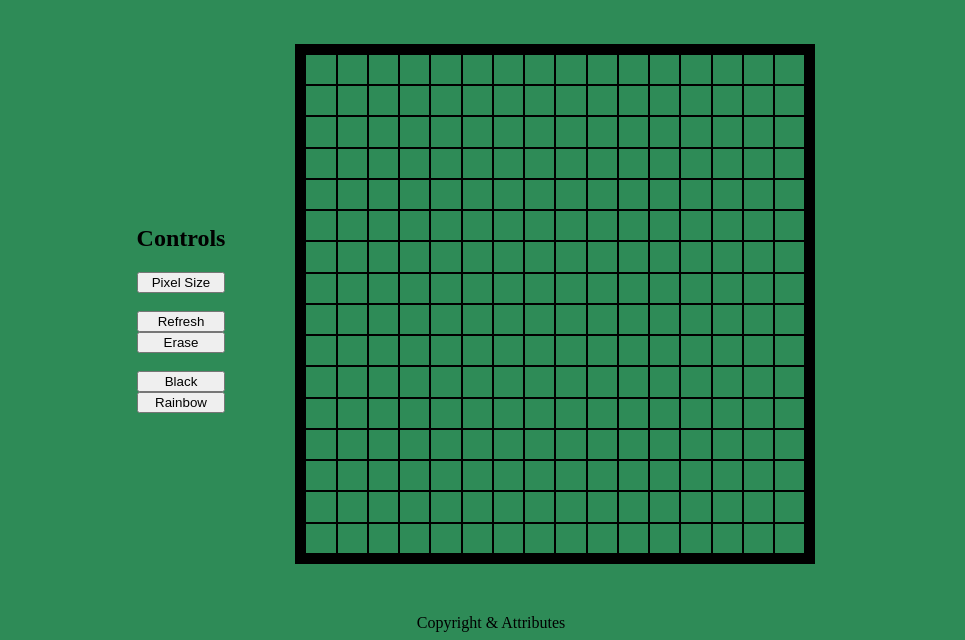
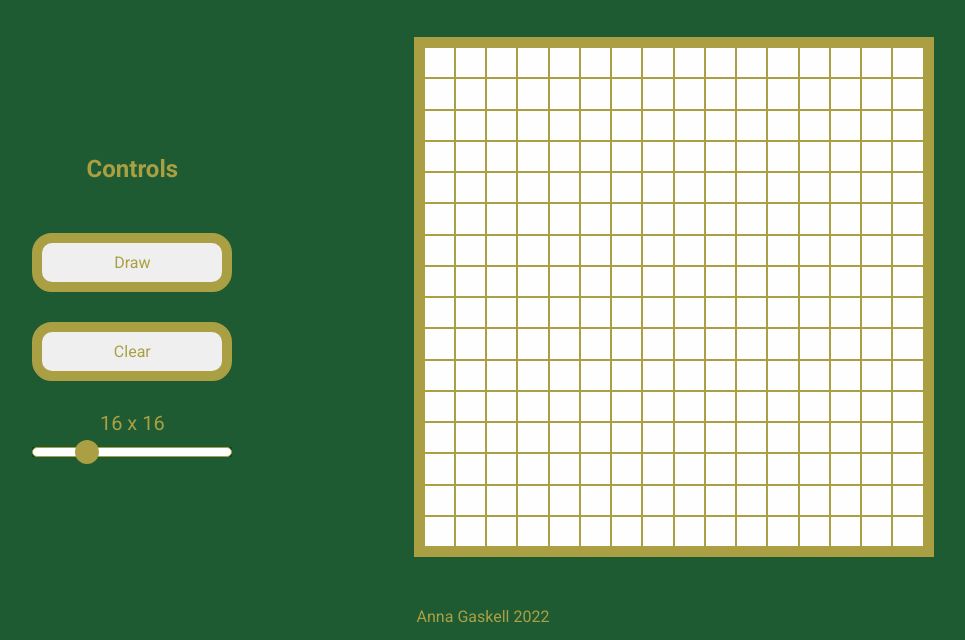
Before and after one commit to AnnaGaskell/EtchASketch, a plain HTML site: page index.html in a window 1280 px wide. Shown: the part 164-804 px from the top of the page, without its empty margins (157-1122 px from the left). Drawn offline with Linux system fonts and the light colour scheme.

Commit message:
final version

```diff
--- a/index.html
+++ b/index.html
@@ -4,29 +4,29 @@
     <meta charset="UTF-8">
     <meta http-equiv="X-UA-Compatible" content="IE=edge">
     <meta name="viewport" content="width=device-width, initial-scale=1.0">
+    <title>EtchASketch</title>
+    <link rel="preconnect" href="https://fonts.googleapis.com" />
+    <link rel="preconnect" href="https://fonts.gstatic.com" crossorigin />
+    <link href="https://fonts.googleapis.com/css2?family=Roboto:wght@400;700&display=swap" rel="stylesheet"/>
     <link rel="stylesheet" href="styles.css">
-    <title>EtchASketch</title>
+    <script src="https://kit.fontawesome.com/4c536a6bd5.js" crossorigin="anonymous"></script>
+
 </head>
 <body>
     <header class="header">
-        <h1>Etch A Sketch</h1>
+        <h1 class="title">Etch A Sketch</h1>
     </header>
-    <div class="main">
-        <div id="controls">
+    <main class="main">
+        <div class="settings">
             <h2>Controls</h2>
-            <button class="size" type="button">Pixel Size</button>
-            <br>
-            <button class="refresh" type="button">Refresh</button>
-            <button class="erase" type="button">Erase</button>
-            <br>
-            <button class="black" type="button">Black</button>
-            <button class="rainbow" type="button">Rainbow</button>
-
-
+            <button id="drawBtn">Draw</button>
+            <button id="clearBtn">Clear</button>
+            <div id="sizeValue" class="size-value">16 x 16</div>
+            <input id="sizeSlider" type="range" value="16" min="1" max="64" />
         </div>
-        <div id="container"></div>
-    </div>
-    <div id="footer">Copyright & Attributes</div>
+        <div id="grid" class="grid"></div>
+    </main>
+    <footer class="footer">Anna Gaskell 2022</footer>
     <script src="javascript.js"></script>
 </body>
 </html>
--- a/javascript.js
+++ b/javascript.js
@@ -1,63 +1,83 @@
-//Create Div//
-const container = document.querySelector("#container");
+//Defaults//
+let currentMode = 'draw'
+let currentSize = 16
 
+window.onload = () => {
+    setupGrid(currentSize)
+    activateButton(currentMode)
+  }
 
-//Create Grid within new Div//
+//Button Values & Events//
 
-function createGrid(gridValue){
-    for (let i = 0; i < gridValue * gridValue; i++){
-        const content = document.createElement('div');
-        content.classList.add('grid');
-        container.appendChild(content);
+const drawBtn = document.getElementById('drawBtn')
+const clearBtn = document.getElementById('clearBtn')
+const sizeValue = document.getElementById('sizeValue')
+const sizeSlider = document.getElementById('sizeSlider')
+const grid = document.getElementById('grid')
+
+drawBtn.onclick = () => setCurrentMode('draw')
+clearBtn.onclick = () => reloadGrid()
+sizeSlider.onmousemove = (e) => updateSizeValue(e.target.value)
+sizeSlider.onchange = (e) => changeSize(e.target.value)
+
+let mouseDown = false
+document.body.onmousedown = () => (mouseDown = true)
+document.body.onmouseup = () => (mouseDown = false)
+
+//Activations//
+
+function freshGrid(e) {
+    if (e.type === 'mouseover' && !mouseDown) return
+      else if (currentMode === 'draw') {
+      e.target.style.backgroundColor = 'black'
+    } else if (reloadGrid()) {
+      e.target.style.backgroundColor = '#fefefe'
     }
   }
 
-createGrid(16);
+function activateButton() {
+    if (currentMode === 'draw') {
+      drawBtn.classList.remove('active')
+    } else if (currentMode === reloadGrid()) {
+      clearBtn.classList.remove('active')
+    }
+  }
 
 
-//Select cells to change color with mouseover Hover//
-let cells = document.querySelectorAll(".grid");
-function blackColor(){
-    this.style.backgroundColor = '#000000';
+// GRID with use prompt (slider style) //
+
+function setCurrentSize(newSize) {
+    currentSize = newSize
   }
-cells.forEach(cell => cell.addEventListener('mouseover', blackColor))
 
+function changeSize(value) {
+  setCurrentSize(value)
+  updateSizeValue(value)
+  reloadGrid()
+}
 
+function updateSizeValue(value) {
+  sizeValue.innerHTML = `${value} x ${value}`
+}
 
-//Refresh Current Grid//
-clearButton = document.querySelector('.refresh');
-function refreshGrid(){
-    window.location.reload();
+function reloadGrid() {
+  clearGrid()
+  setupGrid(currentSize)
 }
-clearButton.addEventListener('click', refreshGrid);
 
+function clearGrid() {
+  grid.innerHTML = ''
+}
 
+function setupGrid(size) {
+  grid.style.gridTemplateColumns = `repeat(${size}, 1fr)`
+  grid.style.gridTemplateRows = `repeat(${size}, 1fr)`
 
-//Pixel Size with Prompt//
-const sizeButton = document.querySelector(".size");
-function changeGrid(){
-    let newGrid = prompt("Enter Grid Size between 1 to 100")
-    let newPixel = parseInt(newGrid);
-    if (newPixel >= 1 && newPixel <= 100){
-        gridValue = newPixel;
-        createGrid();
-    }else {
-        alert("Enter a number from 1-100 range");
+  for (let i = 0; i < size * size; i++) {
+    const gridElement = document.createElement('div')
+    gridElement.classList.add("grid-element")
+    gridElement.addEventListener('mouseover', freshGrid)
+    gridElement.addEventListener('mousedown', freshGrid)
+    grid.appendChild(gridElement)
   }
 }
-sizeButton.addEventListener('click', changeGrid);
-
-
-
-
-//Eraser//
-
-
-
-//Bonus: Random Rainbow Value//
-function changeColor(e) {
-    const Color1 = Math.floor(Math.random() * 256);
-    const Color2 = Math.floor(Math.random() * 256);
-    const Color3 = Math.floor(Math.random() * 256);
-    e.target.style.backgroundColor = `rgb(${Color1}, ${Color2}, ${Color3})`;
-  }
--- a/styles.css
+++ b/styles.css
@@ -1,43 +1,107 @@
-body {
+:root {
+    --enhance: #aaa043;
+    --background: #03471ae3;
+    --secondary-background: #fefefe;
+  }
+
+  html {
+    position: relative;
+    min-height: 100%;
+  }
+
+  body {
+    background-color: var(--background);
+    color: var(--enhance);
+    font-family: 'Roboto', sans-serif;
+  }
+
+
+  button,
+  input {
+    width: 100%;
+    color: inherit;
+    font-family: inherit;
+    font-size: inherit;
+  }
+
+  /* HEADER */
+
+
+  .title {
+    text-align: center;
+    font-size: 80px;
+  }
+
+  /* MAIN */
+
+  .main {
+    display: flex;
+    align-items: center;
+    justify-content: space-evenly;
+  }
+
+  .settings {
     display: flex;
     flex-direction: column;
     align-items: center;
-    background-color: seagreen;
-    width: 100%;
-    height: 100%;
+    gap: 30px;
+    width: 200px;
+  }
 
-}
+  button {
+    padding: 10px 20px;
+    border: 10px solid var(--enhance);
+    border-radius: 20px;
 
-.header{
-    font-size: xx-large;
-}
+  }
 
-.main{
-    display: flex;
-    flex-direction: row;
-    align-content: space-between;
-}
+  .size-value {
+    margin-bottom: -20px;
+    font-size: 20px;
+  }
 
-#controls {
-    display: flex;
-    flex-direction: column;
-    justify-content: center;
-    padding: 20px;
+  /* SLIDER */
 
-}
+  input[type='range'] {
+    -webkit-appearance: none;
+    background-color: var(--background);
+  }
 
-#container {
+  input[type='range']::-webkit-slider-runnable-track {
+    height: 10px;
+    border: 1px solid var(--enhance);
+    border-radius: 25px;
+    background: var(--secondary-background);
+  }
+
+  input[type='range']::-webkit-slider-thumb {
+    -webkit-appearance: none;
+    width: 24px;
+    height: 24px;
+    border-radius: 25px;
+    margin-top: -8px;
+    background: var(--enhance);
+  }
+
+
+/* GRID */
+
+  .grid {
     display: grid;
-    grid-template-columns: repeat(16, 1fr);
-	grid-template-rows: repeat(16, 1fr);
-	border: 10px solid black;
+    width: 500px;
     height: 500px;
-	width: 500px;
-    margin: 40px 50px 50px;
-}
+    background-color: var(--secondary-background);
+    border: 10px solid;
+  }
 
-.grid {
-	border: 1px solid black;
-	height: auto;
-	width: auto;
-}
+  .grid-element {
+    user-select: none;
+    border: 1px solid;
+  }
+
+  /* FOOTER */
+
+  .footer {
+    text-align: center;
+    padding-top: 50px;
+  }
```
Lines whose indentation alone changed are shown as unchanged.
